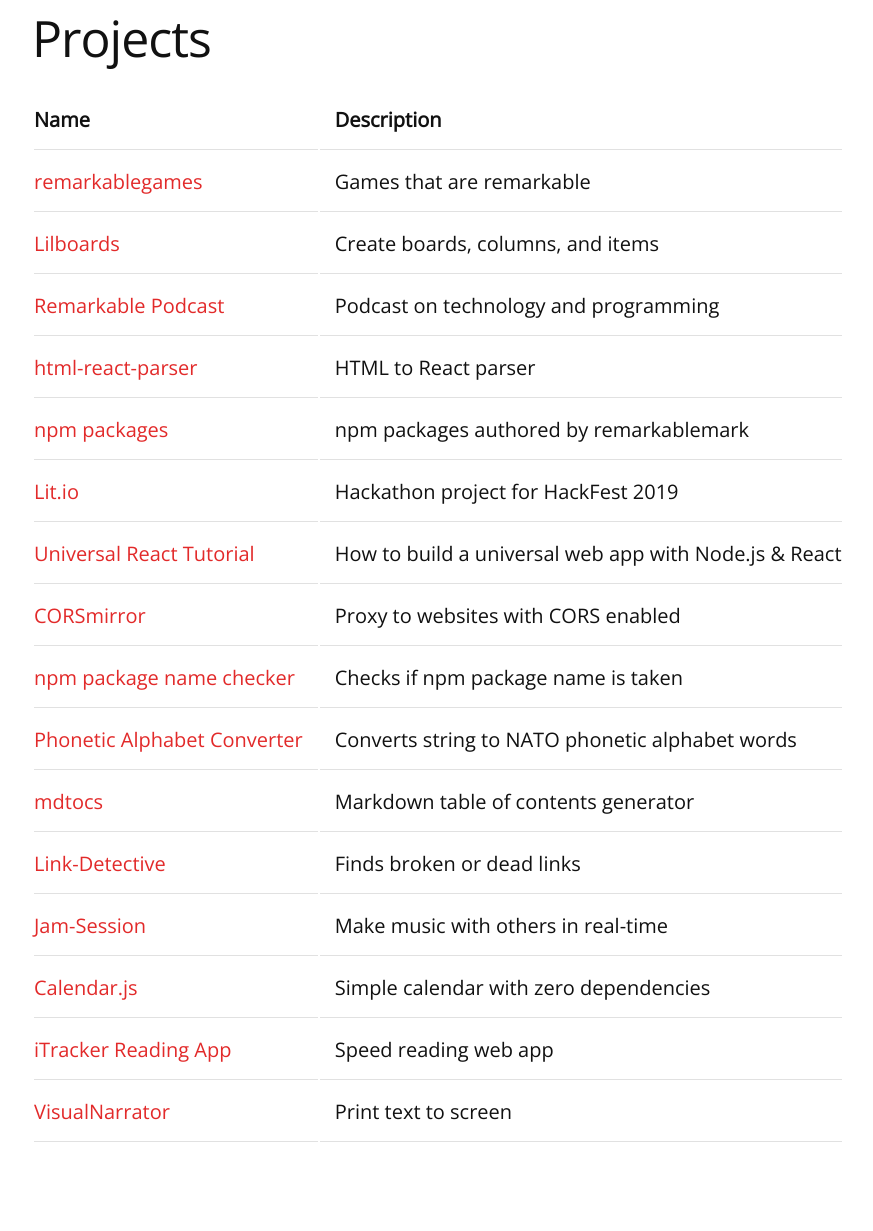
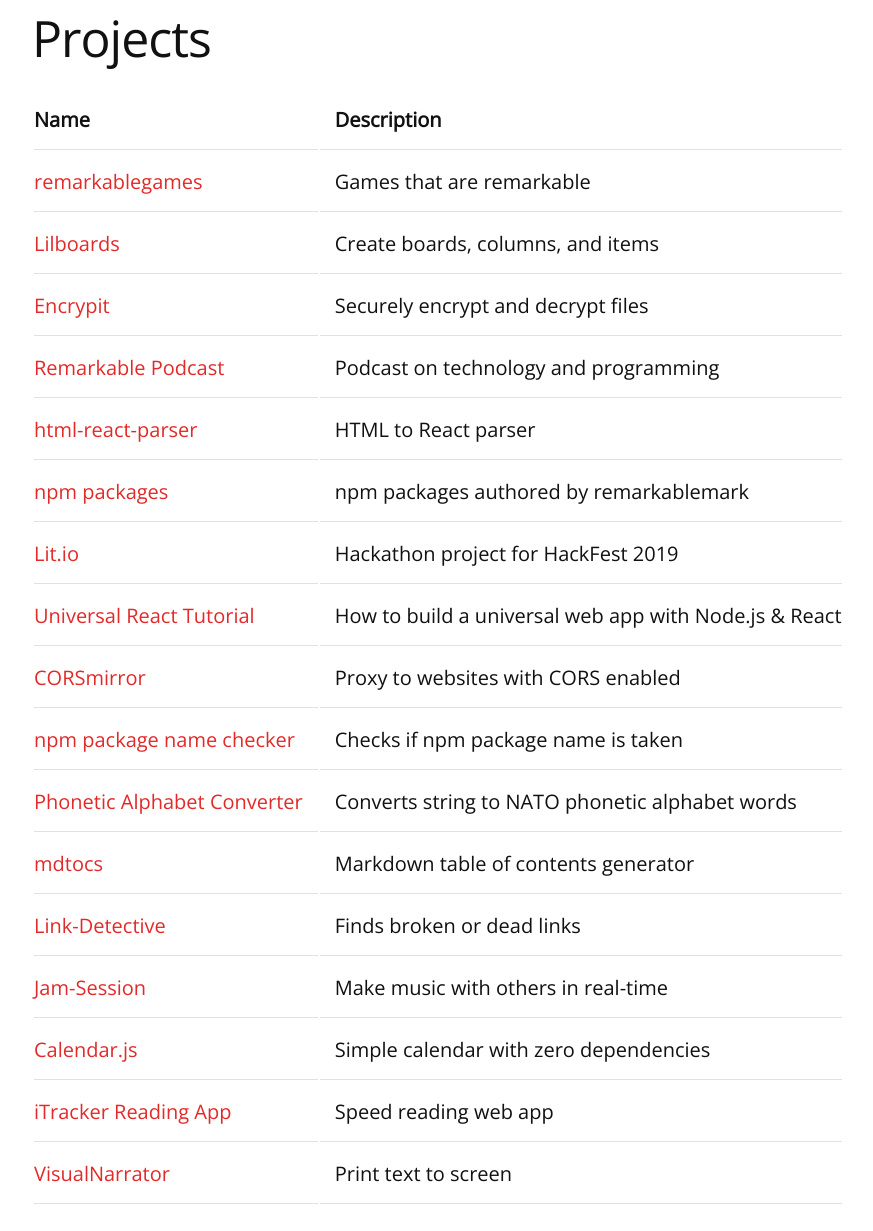
Before and after one commit to remarkablemark/remarkablemark.github.io, a Jekyll site: the page built from pages/projects.md, in a window 1280 px wide, cut to the strip 107-1338 px from the top of the page. Shown: the whole strip, without its empty margins (128-1001 px from the left). Built offline with Jekyll 4.4.1, drawn with Linux system fonts in a browser that asks for light colours; before the commit the page ends 1276 px from its top, so only the background shows below that.

Commit message:
feat(pages): add Encrypit to projects.md

```diff
--- a/pages/projects.md
+++ b/pages/projects.md
@@ -11,6 +11,7 @@
 | ----------------------------- | ----------------------------------------------------- |
 | [remarkablegames]             | Games that are remarkable                             |
 | [Lilboards]                   | Create boards, columns, and items                     |
+| [Encrypit]                    | Securely encrypt and decrypt files                    |
 | [Remarkable Podcast]          | Podcast on technology and programming                 |
 | [html-react-parser]           | HTML to React parser                                  |
 | [npm packages]                | npm packages authored by remarkablemark               |
@@ -28,6 +29,7 @@
 
 [remarkablegames]: https://b.remarkabl.org/games
 [lilboards]: https://b.remarkabl.org/lilboards-site
+[encrypit]: https://b.remarkabl.org/encrypit
 [remarkable podcast]: https://b.remarkabl.org/remarkable-podcast
 [html-react-parser]: https://b.remarkabl.org/html-react-parser
 [npm packages]: https://b.remarkabl.org/npm
```
